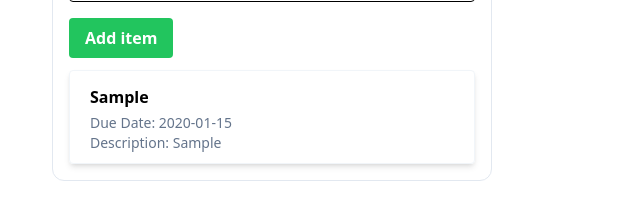
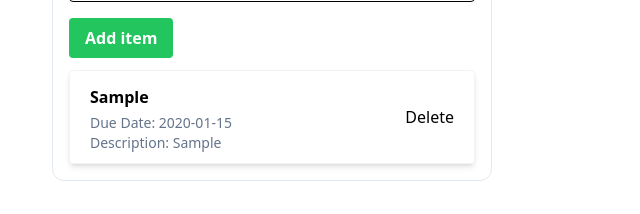
Before and after one commit to Akhileswaran-K-R/wd301, a React (Vite) app in the folder smarter-tasks/: page / in a window 1280 px wide. Both pictures are taken after typing "Sample", "Sample", "2020-01-15" into the empty fields and a click on the button "Add item". Shown: the part 419-633 px from the top of the page, without its empty margins (140-780 px from the left). Built offline with nearby package versions, Linux system fonts and the light colour scheme.

Commit message:
added local storage and delte button

```diff
--- a/smarter-tasks/src/Task.tsx
+++ b/smarter-tasks/src/Task.tsx
@@ -1,22 +1,32 @@
-import React from "react";
 import "./TaskCard.css";
 
 interface TaskProp {
+  key: number;
   title: string;
   description: string;
   dueDate: string;
+  deleteTask: (key: number) => void;
 }
 
-class Task extends React.Component<TaskProp> {
-  render() {
-    return (
-      <div className="TaskItem shadow-md border border-slate-100">
-        <h2 className="text-base font-bold my-1">{this.props.title}</h2>
-        <p className="text-sm text-slate-500">Due Date: {this.props.dueDate}</p>
-        <p className="text-sm text-slate-500">Description: {this.props.description}</p>
+const Task = (props: TaskProp) => {
+  return (
+    <div className="TaskItem shadow-md border border-slate-100 flex justify-between">
+      <div>
+        <h2 className="text-base font-bold my-1">{props.title}</h2>
+        <p className="text-sm text-slate-500">Due Date: {props.dueDate}</p>
+        <p className="text-sm text-slate-500">
+          Description: {props.description}
+        </p>
       </div>
-    );
-  }
-}
+
+      <button
+        className="deleteTaskButton"
+        onClick={() => props.deleteTask(props.key)}
+      >
+        Delete
+      </button>
+    </div>
+  );
+};
 
 export default Task;
--- a/smarter-tasks/src/TaskApp.tsx
+++ b/smarter-tasks/src/TaskApp.tsx
@@ -1,36 +1,37 @@
-import React from "react";
 import type { TaskItem } from "./types";
 import TaskForm from "./TaskForm";
 import TaskList from "./TaskList";
+import { useLocalStorage } from "./hooks/useLocalStorage";
 
-// eslint-disable-next-line @typescript-eslint/no-empty-object-type
-interface TaskAppProp {}
 interface TaskAppState {
   tasks: TaskItem[];
 }
 
-class TaskApp extends React.Component<TaskAppProp, TaskAppState> {
-  constructor(props: TaskAppProp) {
-    super(props);
-    this.state = {
+const TaskApp = () => {
+  const [taskAppState, setTaskAppState] = useLocalStorage<TaskAppState>(
+    "tasks",
+    {
       tasks: [],
-    };
-  }
+    },
+  );
 
-  addTask = (task: TaskItem) => {
-    this.setState((state) => {
-      return {
-        tasks: [...state.tasks, task],
-      };
+  const addTask = (task: TaskItem) => {
+    setTaskAppState({
+      tasks: [...taskAppState.tasks, task],
     });
   };
 
-  render() {
+  const deleteTask = (key: number) => {
+    const updatedTasks = taskAppState.tasks;
+    updatedTasks.splice(key, 1);
+    setTaskAppState({
+      tasks: updatedTasks,
+    });
+  };
+
   return (
     <div className="container py-10 max-w-4xl mx-auto">
-        <h1 className="text-3xl mb-2 font-bold text-slate-700">
-          Smarter Tasks
-        </h1>
+      <h1 className="text-3xl mb-2 font-bold text-slate-700">Smarter Tasks</h1>
       <h1 className="text-lg mb-6 text-slate-600">
         <span className="font-bold">Project: </span>
         Graduation Final Year Project (Revamp college website)
@@ -40,13 +41,12 @@ class TaskApp extends React.Component<TaskAppProp, TaskAppState> {
           <h1 className="text-slate-500 text-xl font-bold text-center mb-2">
             Pending
           </h1>
-            <TaskForm addTask={this.addTask} />
-            <TaskList tasks={this.state.tasks} />
+          <TaskForm addTask={addTask} />
+          <TaskList tasks={taskAppState.tasks} deleteTask={deleteTask} />
         </div>
       </div>
     </div>
   );
-  }
-}
+};
 
 export default TaskApp;
--- a/smarter-tasks/src/TaskForm.tsx
+++ b/smarter-tasks/src/TaskForm.tsx
@@ -11,78 +11,78 @@ interface TaskFormState {
   dueDate: string;
 }
 
-class TaskForm extends React.Component<TaskFormProps, TaskFormState> {
-  constructor(props: TaskFormProps) {
-    super(props);
-    this.state = {
-      title: "",
-      description: "",
-      dueDate: "",
-    };
-  }
+const TaskForm = (props: TaskFormProps) => {
+  const [formState, setFormState] = React.useState<TaskFormState>({
+    title: "",
+    description: "",
+    dueDate: "",
+  });
 
-  addTask: React.FormEventHandler<HTMLFormElement> = (event) => {
-    event.preventDefault();
-    const newTask = {
-      title: this.state.title,
-      description: this.state.description,
-      dueDate: this.state.dueDate
-    };
-    this.props.addTask(newTask);
-
-    this.setState({
-      title: "",
-      description: "",
-      dueDate: "",
-    });
+  const titleChanged: React.ChangeEventHandler<HTMLInputElement> = (event) => {
+    setFormState({ ...formState, title: event.target.value });
   };
 
-  titleChanged: React.ChangeEventHandler<HTMLInputElement> = (event) => {
-    this.setState({ title: event.target.value });
+  const descriptionChanged: React.ChangeEventHandler<HTMLInputElement> = (
+    event,
+  ) => {
+    setFormState({ ...formState, description: event.target.value });
   };
 
-  descriptionChanged: React.ChangeEventHandler<HTMLInputElement> = (event) => {
-    this.setState({ description: event.target.value });
+  const dueDateChanged: React.ChangeEventHandler<HTMLInputElement> = (
+    event,
+  ) => {
+    setFormState({ ...formState, dueDate: event.target.value });
   };
 
-  dueDateChanged: React.ChangeEventHandler<HTMLInputElement> = (event) => {
-    this.setState({ dueDate: event.target.value });
+  const addTask: React.FormEventHandler<HTMLFormElement> = (event) => {
+    event.preventDefault();
+    if (formState.title.length === 0 || formState.dueDate.length === 0) {
+      return;
+    }
+    props.addTask(formState);
+    setFormState({ title: "", description: "", dueDate: "" });
   };
 
-  render() {
-    return (
-      <form onSubmit={this.addTask} className="space-y-4">
+  return (
+    <>
+      <form onSubmit={addTask} className="space-y-4">
         <div className="flex flex-col">
-          <label htmlFor="todoTitle" className="font-medium">Title</label>
+          <label htmlFor="todoTitle" className="font-medium">
+            Title
+          </label>
           <input
             type="text"
             id="todoTitle"
             className="border border-black p-2 rounded"
-            value={this.state.title}
-            onChange={this.titleChanged}
+            value={formState.title}
+            onChange={titleChanged}
             required
           />
         </div>
 
         <div className="flex flex-col">
-          <label htmlFor="todoDescription" className="font-medium">Description</label>
+          <label htmlFor="todoDescription" className="font-medium">
+            Description
+          </label>
           <input
             type="text"
             id="todoDescription"
             className="border border-black p-2 rounded"
-            value={this.state.description}
-            onChange={this.descriptionChanged}
+            value={formState.description}
+            onChange={descriptionChanged}
           />
         </div>
 
         <div className="flex flex-col">
-          <label htmlFor="todoDueDate" className="font-medium">Due Date</label>
+          <label htmlFor="todoDueDate" className="font-medium">
+            Due Date
+          </label>
           <input
             type="date"
             id="todoDueDate"
             className="border border-black p-2 rounded"
-            value={this.state.dueDate}
-            onChange={this.dueDateChanged}
+            value={formState.dueDate}
+            onChange={dueDateChanged}
             required
           />
         </div>
@@ -95,9 +95,8 @@ class TaskForm extends React.Component<TaskFormProps, TaskFormState> {
           Add item
         </button>
       </form>
-
-    );
-  }
-}
+    </>
+  );
+};
 
 export default TaskForm;
--- a/smarter-tasks/src/TaskList.tsx
+++ b/smarter-tasks/src/TaskList.tsx
@@ -1,24 +1,25 @@
-import React from "react";
 import Task from "./Task";
 import type { TaskItem } from "./types";
 
 interface Props {
   tasks: TaskItem[];
+  deleteTask: (key: number) => void;
 }
 
-// eslint-disable-next-line @typescript-eslint/no-empty-object-type
-interface State {}
-
-class TaskList extends React.Component<Props, State> {
-  render() {
-    return (
-      <>
-        {this.props.tasks.map((task, id) => (
-          <Task key={id} title={task.title} description={task.description} dueDate={task.dueDate} />
-        ))}
-      </>
-    );
-  }
-}
+const TaskList = (props: Props) => {
+  return (
+    <>
+      {props.tasks.map((task, id) => (
+        <Task
+          key={id}
+          title={task.title}
+          description={task.description}
+          dueDate={task.dueDate}
+          deleteTask={props.deleteTask}
+        />
+      ))}
+    </>
+  );
+};
 
 export default TaskList;
--- /dev/null
+++ b/smarter-tasks/src/hooks/useLocalStorage.ts
@@ -0,0 +1,24 @@
+import { useState, useEffect } from "react";
+
+const getStoredValue = <T>(key: string, defaultValue: T): T => {
+  const savedItem = localStorage.getItem(key);
+  if (savedItem) {
+    return JSON.parse(savedItem);
+  }
+  return defaultValue;
+};
+
+export const useLocalStorage = <T>(
+  key: string,
+  defaultValue: T,
+): [T, React.Dispatch<React.SetStateAction<T>>] => {
+  const [value, setValue] = useState(() => {
+    return getStoredValue(key, defaultValue);
+  });
+
+  useEffect(() => {
+    localStorage.setItem(key, JSON.stringify(value));
+  }, [key, value]);
+
+  return [value, setValue];
+};
--- a/smarter-tasks/src/types.ts
+++ b/smarter-tasks/src/types.ts
@@ -1,5 +1,5 @@
 export interface TaskItem {
   title: string;
-  description: string,
-  dueDate: string
+  description: string;
+  dueDate: string;
 }
```
Lines whose indentation alone changed are shown as unchanged.
